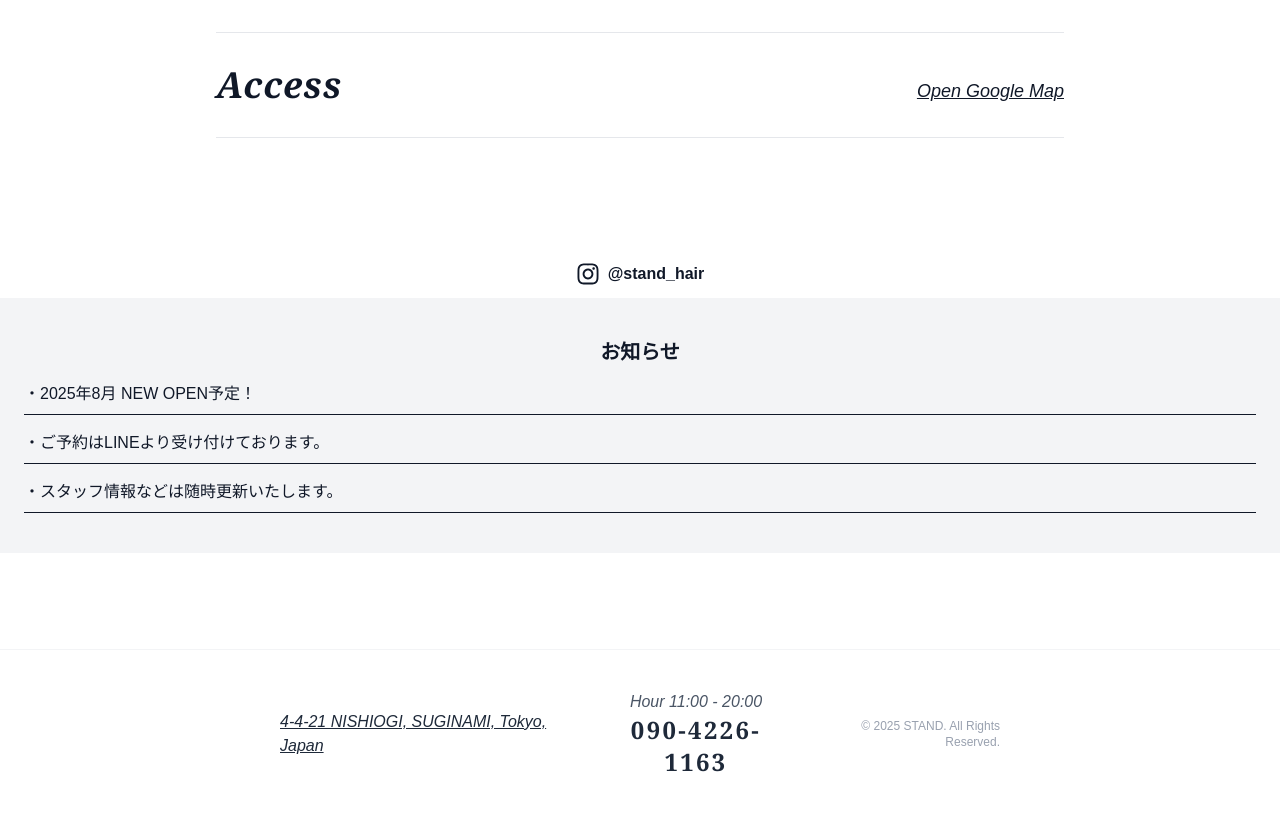
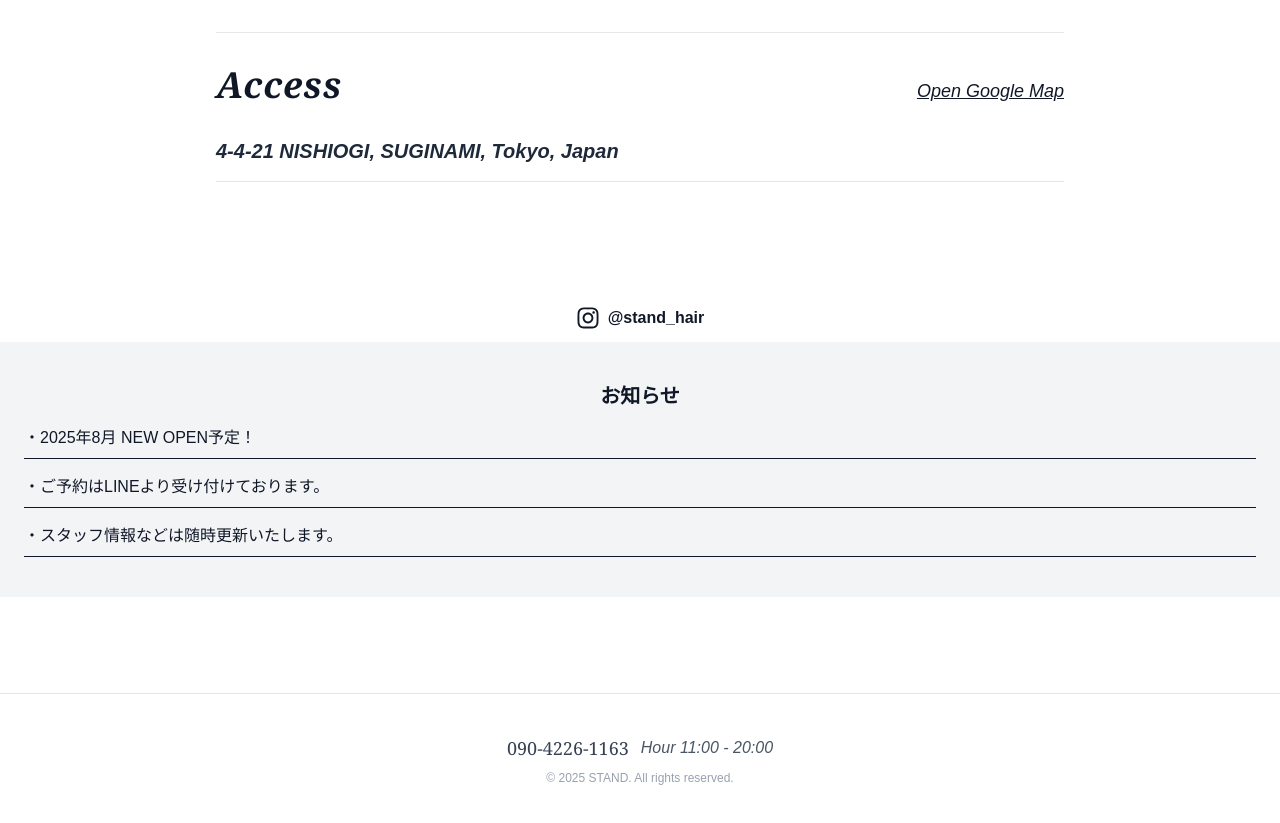
Before and after one commit to HRFM-IOUI/stand-by-room, a Next.js app: page / in a window 1280 px wide. Shown: the part 1000-1823 px from the top of the page. Built offline with nearby package versions, Linux system fonts and the light colour scheme.

Commit message:
toppagefix

```diff
--- a/src/components/Access.tsx
+++ b/src/components/Access.tsx
@@ -1,4 +1,3 @@
-// src/components/Access.tsx
 "use client";
 import { motion } from "framer-motion";
 
@@ -12,7 +11,6 @@ export default function Access() {
       className="relative py-14 px-6 max-w-4xl mx-auto"
     >
       <hr className="mb-8 border-gray-200" />
-      {/* AccessタイトルとGoogle Mapだけ */}
       <div className="flex flex-col md:flex-row md:items-end md:justify-between mb-8">
         <h2 className="italic text-3xl md:text-4xl font-serif font-bold tracking-wide mb-4 md:mb-0 text-left">
           Access
@@ -26,6 +24,11 @@ export default function Access() {
           Open Google Map
         </a>
       </div>
+      <div className="flex flex-col md:flex-row md:justify-between md:items-center mb-4">
+        <span className="text-lg md:text-xl font-semibold italic text-gray-800 text-left">
+          4-4-21 NISHIOGI, SUGINAMI, Tokyo, Japan
+        </span>
+      </div>
       <hr className="mb-8 border-gray-200" />
     </motion.section>
   );
--- a/src/components/Footer.tsx
+++ b/src/components/Footer.tsx
@@ -1,35 +1,16 @@
-// src/components/Footer.tsx
 "use client";
 
 export default function Footer() {
   return (
-    <footer className="w-full text-center text-xs text-gray-500 py-10 mt-24 border-t border-gray-100">
-      <div className="max-w-3xl mx-auto flex flex-col md:flex-row md:items-center md:justify-between gap-6 px-6">
-        {/* 左：住所＆Google Map */}
-        <div className="mb-4 md:mb-0 text-left">
-          <a
-            href="https://www.google.com/maps/search/?api=1&query=4-4-21+NISHIOGI,+SUGINAMI,+Tokyo,+Japan"
-            target="_blank"
-            rel="noopener noreferrer"
-            className="italic underline text-base text-gray-800 hover:text-rose-400"
-          >
-            4-4-21 NISHIOGI, SUGINAMI, Tokyo, Japan
-          </a>
-        </div>
-        {/* 中央：電話・営業時間 */}
-        <div>
-          <div className="italic text-base text-gray-600">Hour 11:00 - 20:00</div>
-          <a
-            href="tel:090-4226-1163"
-            className="text-xl md:text-2xl font-serif font-semibold tracking-widest text-gray-800 hover:text-rose-400 transition block"
-          >
-            090-4226-1163
-          </a>
-        </div>
-        {/* 右：著作権 */}
-        <div className="text-xs text-gray-400 mt-2 md:mt-0 text-right">
-          &copy; {new Date().getFullYear()} STAND. All Rights Reserved.
-        </div>
+    <footer className="text-center text-xs text-gray-500 py-10 mt-24 border-t border-gray-200">
+      <div className="flex flex-col md:flex-row justify-center items-center gap-3 mb-1">
+        <span className="text-base md:text-lg font-serif text-gray-700">
+          <a href="tel:090-4226-1163" className="hover:text-rose-400 transition">090-4226-1163</a>
+        </span>
+        <span className="italic text-base text-gray-600">Hour 11:00 - 20:00</span>
+      </div>
+      <div className="text-xs text-gray-400 mt-2">
+        &copy; {new Date().getFullYear()} STAND. All rights reserved.
       </div>
     </footer>
   );
```
